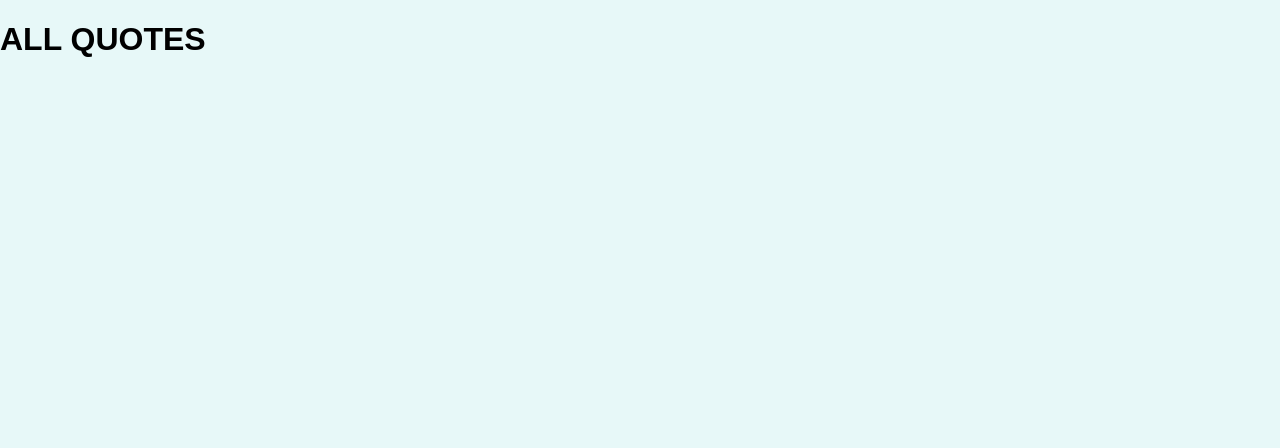
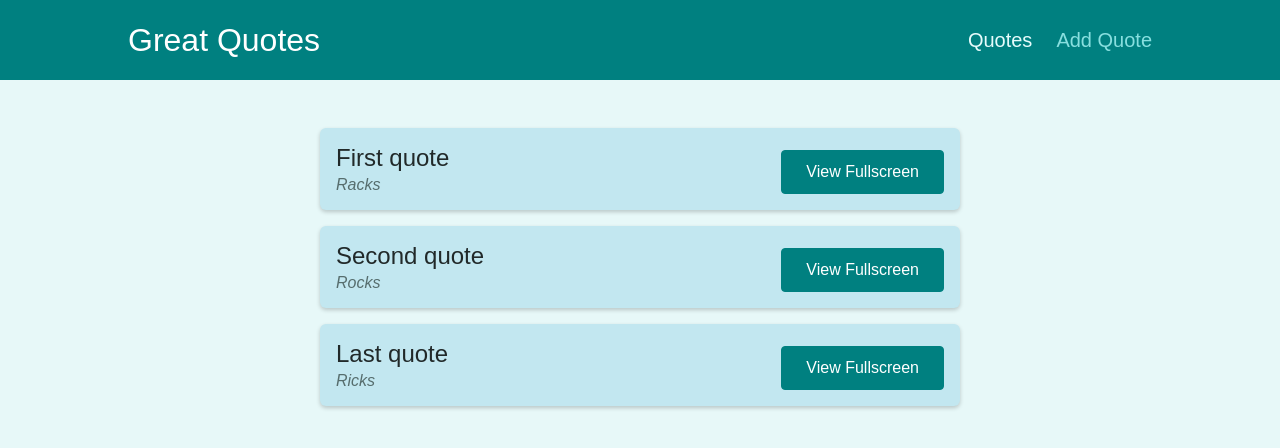
Before and after one commit to rakib2067/React-router-quotes, a React (Create React App) app: page /quotes in a window 1280 px wide. Shown: the top 448 px of the page. Built offline with nearby package versions, Linux system fonts and the light colour scheme.

Commit message:
implemented quote details with dummy data

```diff
--- a/src/App.js
+++ b/src/App.js
@@ -1,11 +1,12 @@
 import { Redirect, Route, Switch } from "react-router";
+import MainNav from "./components/layout/MainNav";
 import AddQuote from "./pages/AddQuote";
 import AllQuotes from "./pages/AllQuotes";
 import QuoteDetails from "./pages/QuoteDetails";
-
+import Layout from "./components/layout/Layout";
 function App() {
   return (
-    <div>
+    <Layout>
       <Switch>
         <Route path="/" exact>
           <Redirect to="/quotes" />
@@ -16,12 +17,11 @@
         <Route path="/quotes/:quoteId">
           <QuoteDetails />
         </Route>
-
         <Route path="/new-quote">
           <AddQuote />
         </Route>
       </Switch>
-    </div>
+    </Layout>
   );
 }
 
--- /dev/null
+++ b/src/components/layout/Layout.js
@@ -0,0 +1,11 @@
+import React from "react";
+import MainNav from "./MainNav";
+import classes from "./Layout.module.css";
+export default function Layout(props) {
+  return (
+    <>
+      <MainNav />
+      <main className={classes.main}>{props.children}</main>
+    </>
+  );
+}
--- /dev/null
+++ b/src/components/layout/MainNav.js
@@ -0,0 +1,24 @@
+import React from "react";
+import { NavLink } from "react-router-dom";
+import classes from "./MainNavigation.module.css";
+export default function MainNav() {
+  return (
+    <header className={classes.header}>
+      <div className={classes.logo}>Great Quotes</div>
+      <nav className={classes.nav}>
+        <ul>
+          <li>
+            <NavLink activeClassName={classes.active} to="/quotes">
+              Quotes
+            </NavLink>
+          </li>
+          <li>
+            <NavLink activeClassName={classes.active} to="/new-quote">
+              Add Quote
+            </NavLink>
+          </li>
+        </ul>
+      </nav>
+    </header>
+  );
+}
--- a/src/components/quotes/QuoteItem.js
+++ b/src/components/quotes/QuoteItem.js
@@ -1,4 +1,5 @@
-import classes from './QuoteItem.module.css';
+import { Link } from "react-router-dom";
+import classes from "./QuoteItem.module.css";
 
 const QuoteItem = (props) => {
   return (
@@ -9,9 +10,9 @@
         </blockquote>
         <figcaption>{props.author}</figcaption>
       </figure>
-      <a className='btn'>
+      <Link className="btn" to={`/quotes/${props.id}`}>
         View Fullscreen
-      </a>
+      </Link>
     </li>
   );
 };
--- a/src/components/quotes/QuoteList.js
+++ b/src/components/quotes/QuoteList.js
@@ -1,7 +1,7 @@
-import { Fragment } from 'react';
+import { Fragment } from "react";
 
-import QuoteItem from './QuoteItem';
-import classes from './QuoteList.module.css';
+import QuoteItem from "./QuoteItem";
+import classes from "./QuoteList.module.css";
 
 const QuoteList = (props) => {
   return (
@@ -9,8 +9,8 @@
       <ul className={classes.list}>
         {props.quotes.map((quote) => (
           <QuoteItem
-            key={quote.id}
-            id={quote.id}
+            key={quote.quoteId}
+            id={quote.quoteId}
             author={quote.author}
             text={quote.text}
           />
--- a/src/pages/AddQuote.js
+++ b/src/pages/AddQuote.js
@@ -1,9 +1,8 @@
 import React from "react";
-
+import QuoteForm from "../components/quotes/QuoteForm";
 export default function AddQuote() {
-  return (
-    <div>
-      <h2>ADD QUOTES</h2>
-    </div>
-  );
+  const addQuoteHandler = (e) => {
+    console.log("hello");
+  };
+  return <QuoteForm onAddQuote={addQuoteHandler} />;
 }
--- a/src/pages/AllQuotes.js
+++ b/src/pages/AllQuotes.js
@@ -1,9 +1,11 @@
 import React from "react";
-
+import QuoteList from "../components/quotes/QuoteList";
+const DUMMY_DATA = [
+  { quoteId: "q1", author: "Racks", text: "First quote" },
+  { quoteId: "q2", author: "Rocks", text: "Second quote" },
+  { quoteId: "q3", author: "Ricks", text: "Last quote" },
+];
 export default function AllQuotes() {
-  return (
-    <div>
-      <h1>ALL QUOTES</h1>
-    </div>
-  );
+  //onclick path quotes/:quoteId
+  return <QuoteList quotes={DUMMY_DATA} />;
 }
--- a/src/pages/QuoteDetails.js
+++ b/src/pages/QuoteDetails.js
@@ -1,13 +1,23 @@
 import React from "react";
 import { Route, useParams } from "react-router";
 import Comments from "../components/comments/Comments";
+import HighlightedQuote from "../components/quotes/HighlightedQuote";
+
+const DUMMY_DATA = [
+  { quoteId: "q1", author: "Racks", text: "First quote" },
+  { quoteId: "q2", author: "Rocks", text: "Second quote" },
+  { quoteId: "q3", author: "Ricks", text: "Last quote" },
+];
 export default function QuoteDetails() {
   const params = useParams();
+  const quotes = DUMMY_DATA.find((item) => item.quoteId === params.quoteId);
+  if (!quotes) {
+    return <p>No Quote found</p>;
+  }
   return (
     <div>
       <h1>Quote details</h1>
-      <p>{params.quoteId}</p>
-
+      <HighlightedQuote text={quotes.text} author={quotes.author} />
       <Route path={`/quotes/${params.quoteId}/comments`}>
         <Comments />
       </Route>
```
